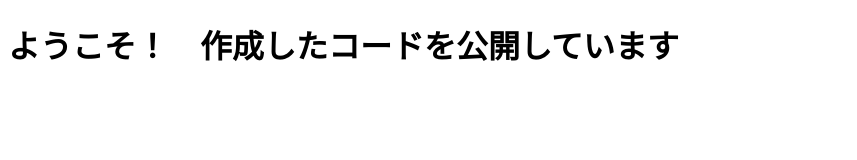
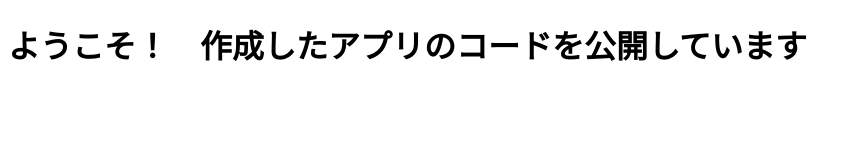
Before and after one commit to Makoto-space/github.io, a plain HTML site: page index.html in a window 1280 px wide. Shown: the whole page, without its empty margins (0-857 px from the left). Drawn offline with Linux system fonts and the light colour scheme.

Commit message:
Update index.html

```diff
--- a/index.html
+++ b/index.html
@@ -5,7 +5,7 @@
     <title>小森誠のページ</title>
 </head>
 <body>
-    <h1>ようこそ！　作成したコードを公開しています</h1>
+    <h1>ようこそ！　作成したアプリのコードを公開しています</h1>
     <!-- ここに検索ボックスを追加 -->
     <div id="search-box">
         <!-- プログラム可能な検索エンジンのコードをここに貼り付けます -->
```
